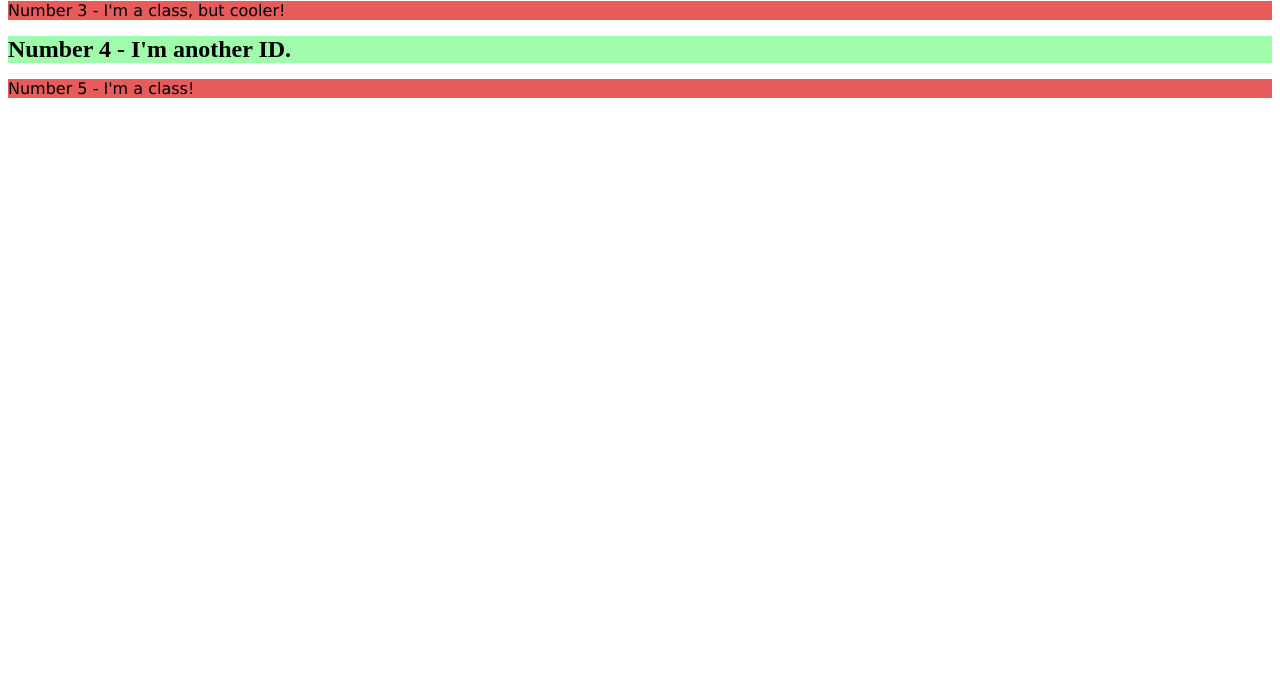
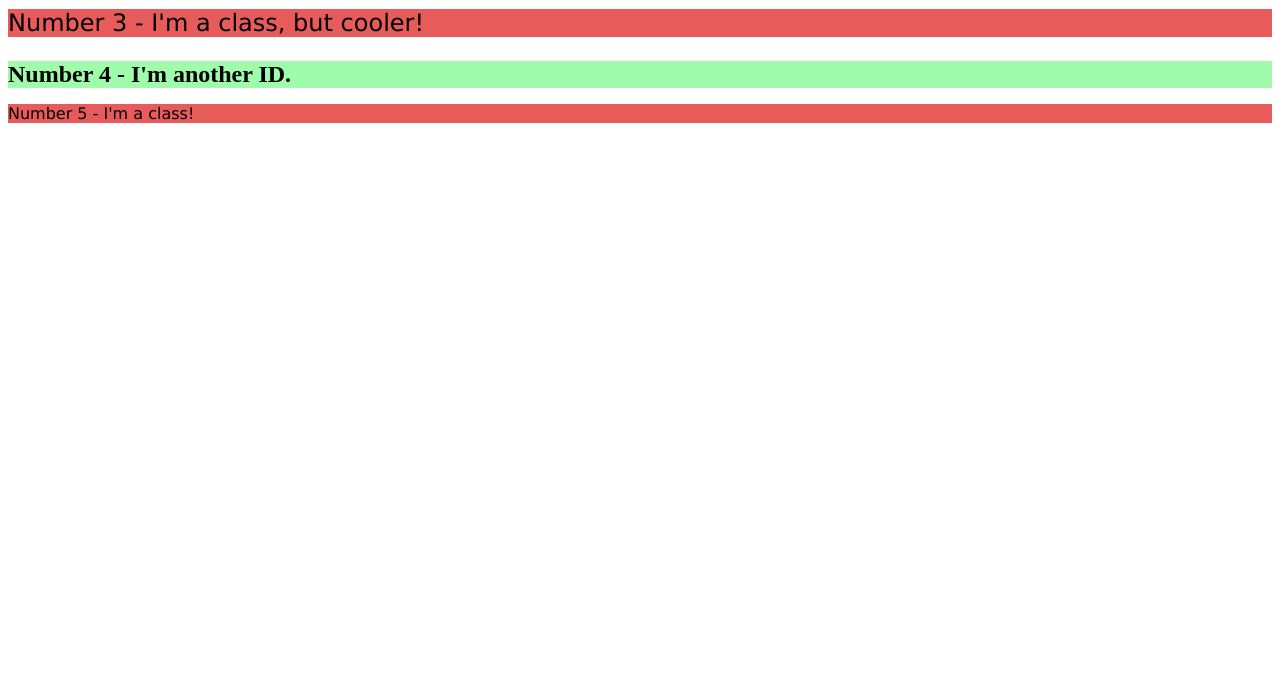
Before and after one commit to ShannonAustinHoward/css-solutions, a plain HTML site: page foundations/02-class-id-selectors/index.html in a window 1280 px wide. Shown: the part 108-800 px from the top of the page. Drawn offline with Linux system fonts and the light colour scheme.

Commit message:
Create size class

```diff
--- a/foundations/02-class-id-selectors/index.html
+++ b/foundations/02-class-id-selectors/index.html
@@ -10,7 +10,7 @@
   <body>
     <p class="odd-number">Number 1 - I'm a class!</p>
     <div id="two">Number 2 - I'm one ID.</div>
-    <p class="odd-number">Number 3 - I'm a class, but cooler!</p>
+    <p class="odd-number size">Number 3 - I'm a class, but cooler!</p>
     <div id="four">Number 4 - I'm another ID.</div>
     <p class="odd-number">Number 5 - I'm a class!</p>
   </body>
--- a/foundations/02-class-id-selectors/style.css
+++ b/foundations/02-class-id-selectors/style.css
@@ -13,3 +13,7 @@
     font-size: 24px;
     font-weight: bold;
 }
+
+.size {
+    font-size: 24px;
+}
```
